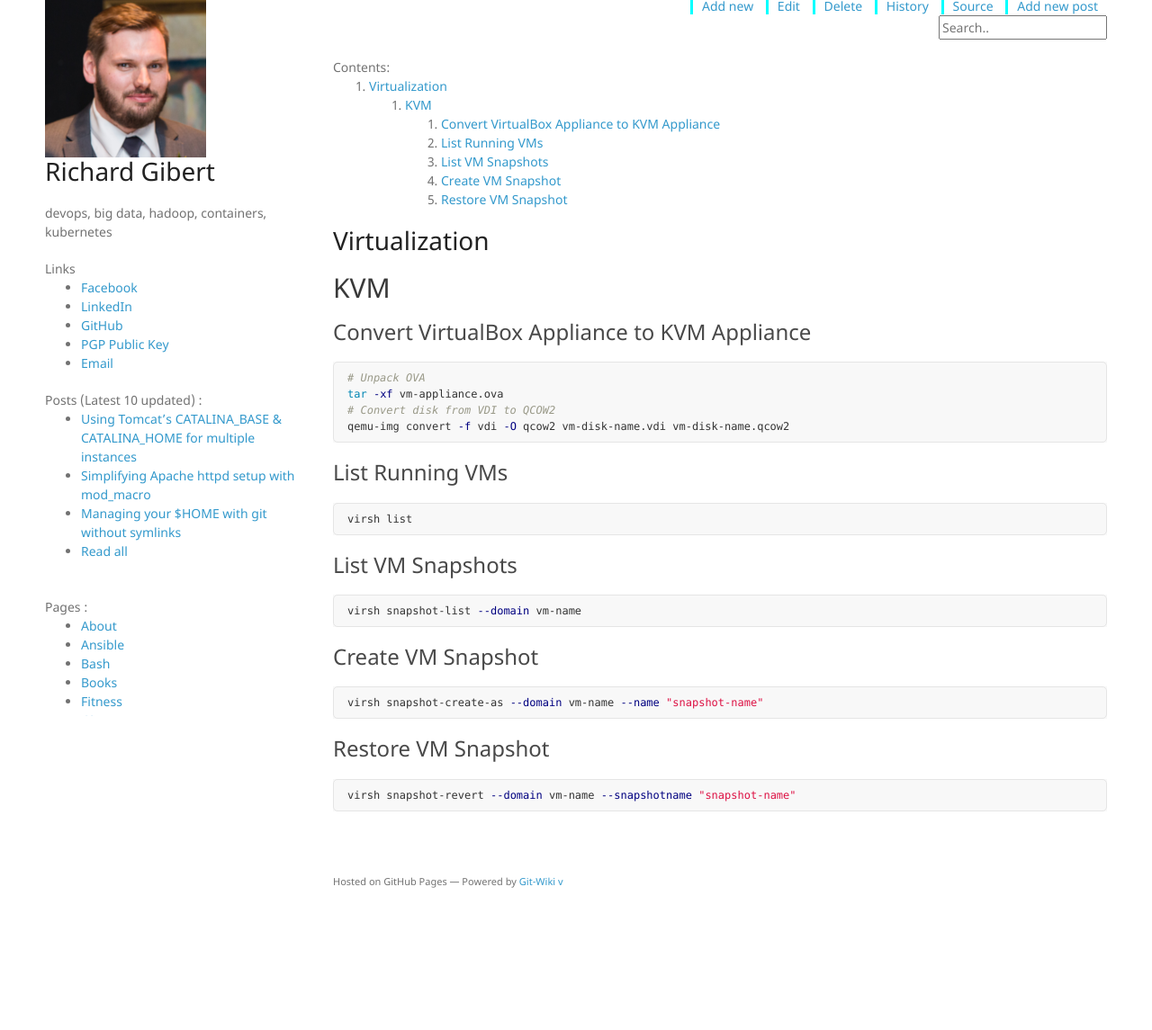
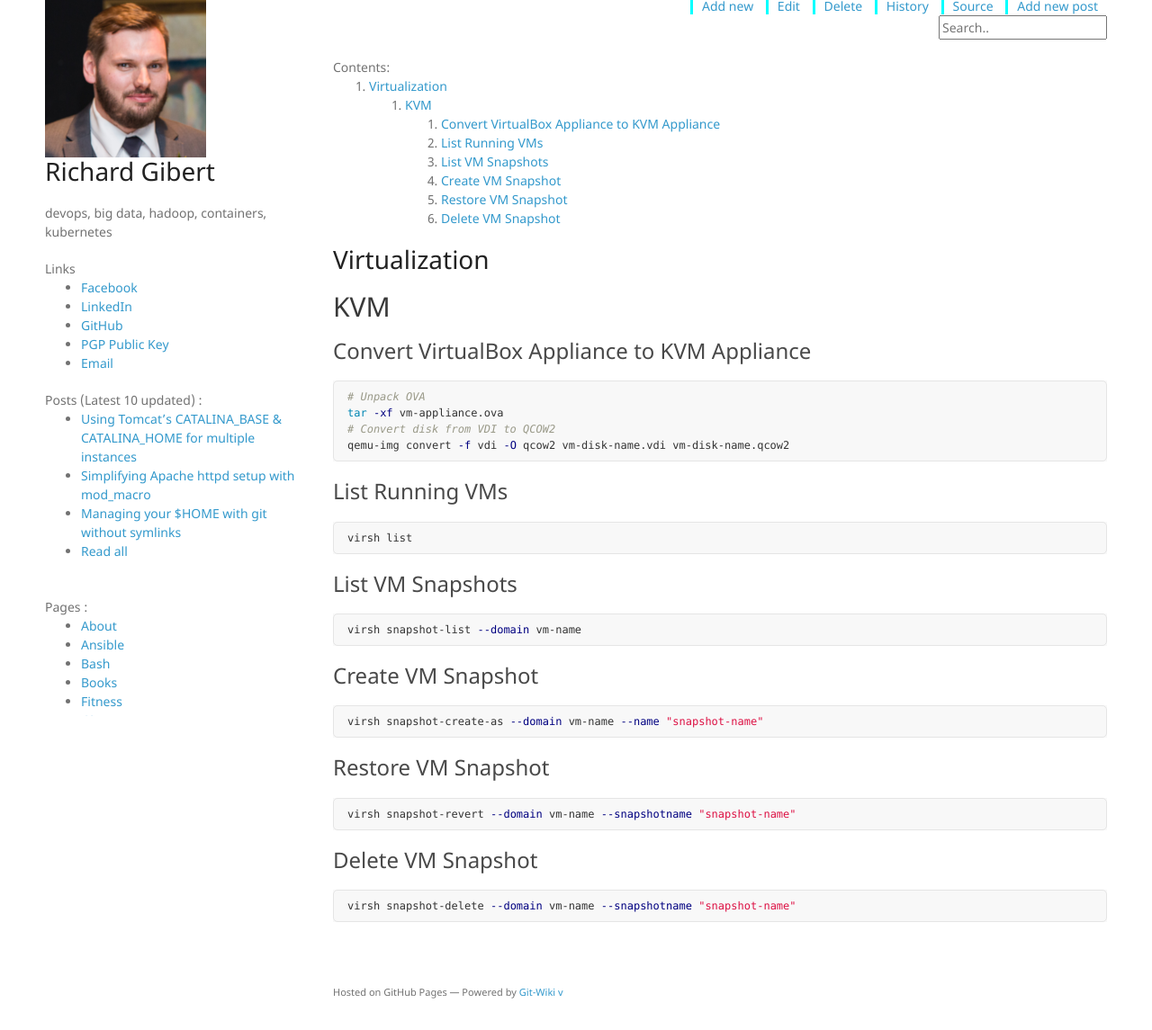
Before and after one commit to rgibert/rgibert.github.io, a Jekyll site: the page built from wiki/Virtualization.md, in a window 1280 px wide, cut to the strip 154-1299 px from the top of the page. Shown: the whole strip at 90% size. Built offline with Jekyll 4.4.1, drawn with Linux system fonts in a browser that asks for light colours; nearby versions of some CDN libraries; our own code applies the rules of GitHub Pages for plain Markdown files; before the commit the page ends 1176 px from its top, so only the background shows below that.

Commit message:
add kvm snapshot delete

```diff
--- a/wiki/Virtualization.md
+++ b/wiki/Virtualization.md
@@ -34,3 +34,9 @@ virsh snapshot-create-as --domain vm-name --name "snapshot-name"
 ~~~ bash
 virsh snapshot-revert --domain vm-name --snapshotname "snapshot-name"
 ~~~
+
+### Delete VM Snapshot
+
+~~~ bash
+virsh snapshot-delete --domain vm-name --snapshotname "snapshot-name"
+~~~
```
